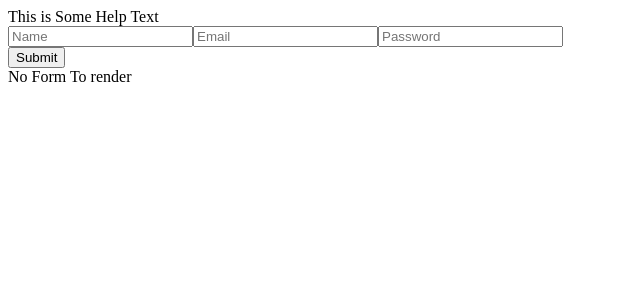
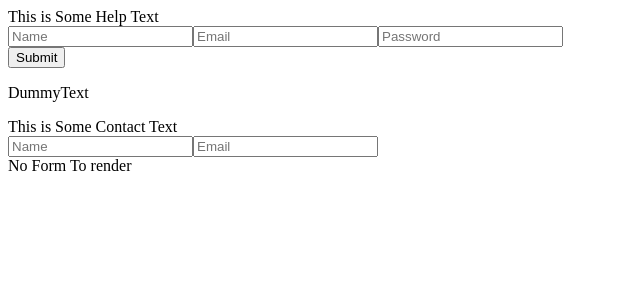
Before and after one commit to SaeedHabibi23/vue-cli, a Vue app: page / in a window 1280 px wide. Shown: the top 300 px of the page, without its empty margins (0-640 px from the left). Built offline with nearby package versions, Linux system fonts and the light colour scheme.

Commit message:
Slot Worked Complete and v-slot is worked

```diff
--- a/src/App.vue
+++ b/src/App.vue
@@ -1,21 +1,32 @@
 <template>
 <FormVue>
-  <form action="">
-   <div class="help">
+   <template v-slot:help>
 This is Some Help Text
-</div>
-<div class="fields">
+</template>
+<template v-slot:fields>
     <input type="text" name="" id="" placeholder="Name">
     <input type="email" name="" id="" placeholder="Email">
     <input type="password" name="" id="" placeholder="Password">
-</div>
-   <div class="button">
+</template>
+   <template v-slot:button>
     <button type="submit"> Submit </button>
-   </div>
-    </form>
+   </template>
+
+   <p> DummyText </p>
 
 </FormVue>
-<FormVue> </FormVue>
+<FormVue>
+   <template v-slot:help>
+This is Some Contact Text
+</template>
+<template v-slot:fields>
+    <input type="text" name="" id="" placeholder="Name">
+    <input type="email" name="" id="" placeholder="Email">
+</template>
+   <template v-slot:buttons>
+    <button type="submit"> Submit </button>
+   </template>
+  </FormVue>
 </template>
 
 <script>
--- a/src/components/form.vue
+++ b/src/components/form.vue
@@ -1,6 +1,18 @@
 <template>
+    <form action="">
+        <div class="help">
+            <slot name="help"> </slot>
+</div>
+<div class="fields">
+    <slot name="fields"> </slot>
+</div>
+  <div class="button">
+    <slot name="button"> </slot>
+</div>
+    </form>
    <slot>  No Form To render </slot>
 </template>
+<slot> </slot>
 
 <script>
 export default {
```
